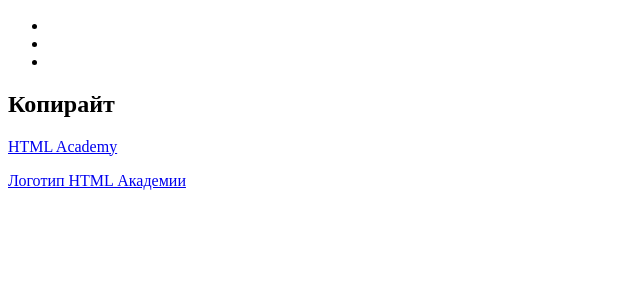
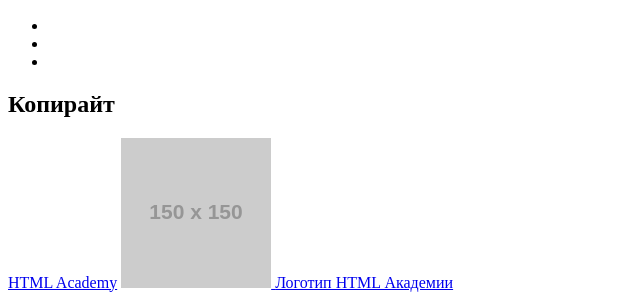
Before and after one commit to htmlacademy-adaptive/1496883-cat-energy-21, a website: page source/index.html in a window 1280 px wide. Shown: the part 1778-2078 px from the top of the page, without its empty margins (0-640 px from the left). Before the commit the page ends 1976 px from the top, so only its background shows below. Drawn offline with Linux system fonts and the light colour scheme; placeholder pictures from the web are drawn by us.

Commit message:
Правки в footer logo и Copyright

```diff
--- a/source/index.html
+++ b/source/index.html
@@ -121,8 +121,8 @@
       <section class="main-footer">
         <div class="main-footer__container">
           <h2 class="visually-hidden">Footer</h2>
-          <a class="footer__logo" href="index.html">
-            <img  class="logo__cat-energy" src="https://via.placeholder.com/150x150" alt="Название интернет магазина, Cat Energy">
+          <a class="main-footer__logo" href="index.html">
+            <img  class="main-footer__logo-cat-energy" src="https://via.placeholder.com/150x150" alt="Название интернет магазина, Cat Energy">
           </a>
           <section class="social-networks">
             <h2 class="visually-hidden">Мы в социальных сетях.</h2>
@@ -140,10 +140,9 @@
           </section>
           <section class="copyright">
             <h2 class="visually-hidden">Копирайт</h2>
-            <a class="copyright__link-text" href="https://htmlacademy.ru/intensive/adaptive">
-              <p class="copyright__text">HTML Academy</p>
-            </a>
+            <a class="copyright__link-text" href="https://htmlacademy.ru/intensive/adaptive">HTML Academy</a>
             <a class="copyright__link-logo" href="https://htmlacademy.ru/intensive/adaptive">
+              <img src="https://via.placeholder.com/150x150" alt="">
               <span class="visually-hidden">Логотип HTML Академии</span>
             </a>
           </section>
```
